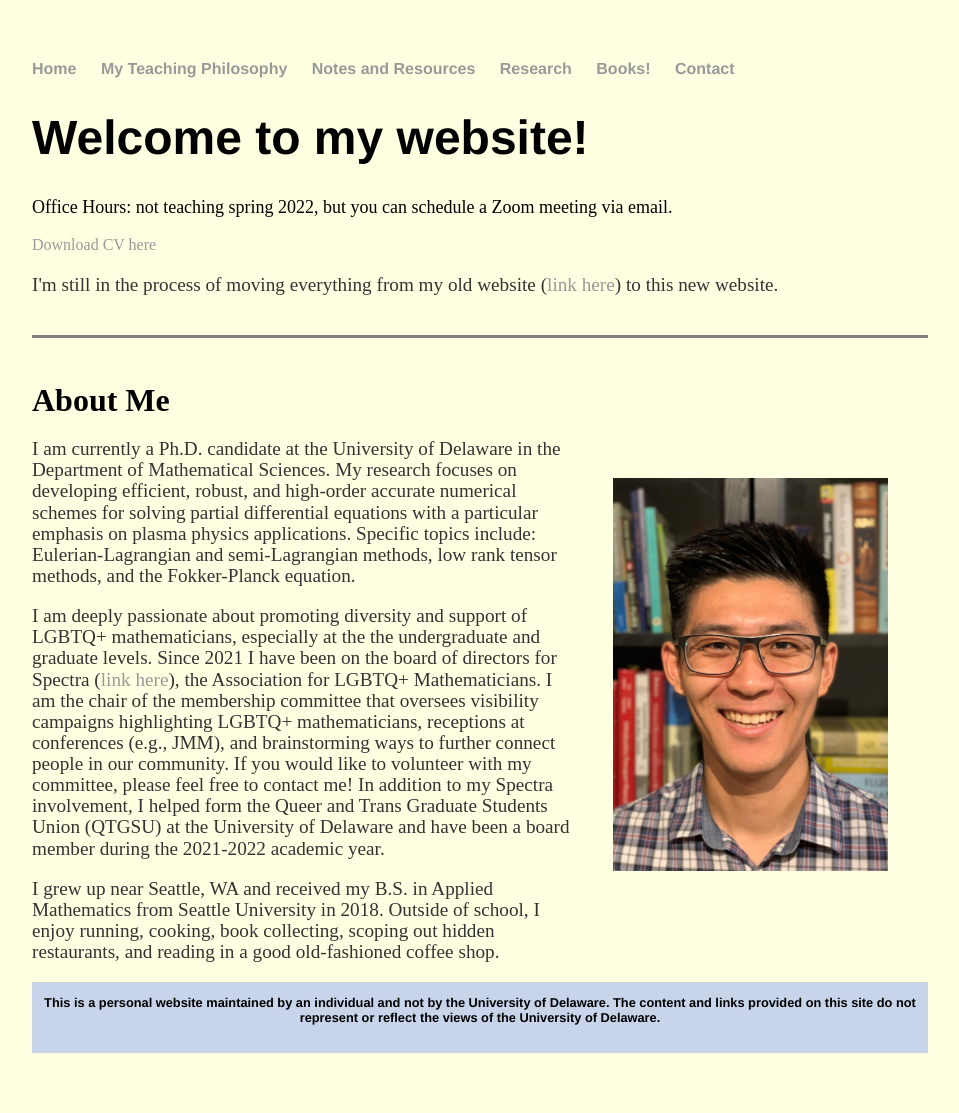
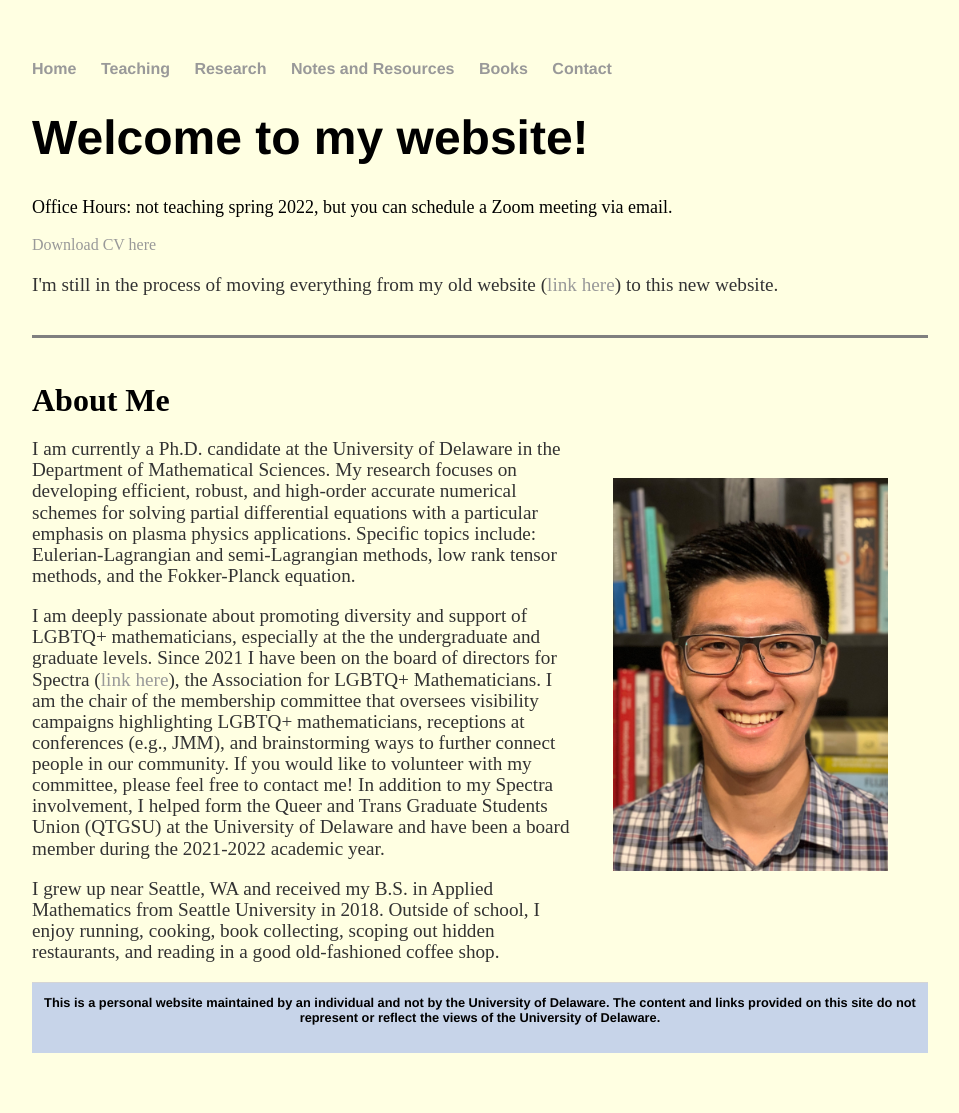
Before and after one commit to jhknakao/jhknakao.github.io, a Jekyll site: the page built from index.html, in a window 1280 px wide. Shown: the whole page, without its empty margins (160-1119 px from the left). Built offline with Jekyll 4.4.1, drawn with Linux system fonts in a browser that asks for light colours.

Commit message:
Update default.html

```diff
--- a/_layouts/default.html
+++ b/_layouts/default.html
@@ -9,10 +9,10 @@
 			<nav>
 	    		<ul>
 	        		<li><a href="/">Home</a></li>
-	        		<li><a href="/teaching">My Teaching Philosophy</a></li>
+	        		<li><a href="/teaching">Teaching</a></li>
+				<li><a href="/research">Research</a></li>
 				<li><a href="/notes">Notes and Resources</a></li>
-				<li><a href="/research">Research</a></li>
-				<li><a href="/books">Books!</a></li>
+				<li><a href="/books">Books</a></li>
 				<li><a href="/contact">Contact</a></li>
 	    		</ul>
 			</nav>
```
